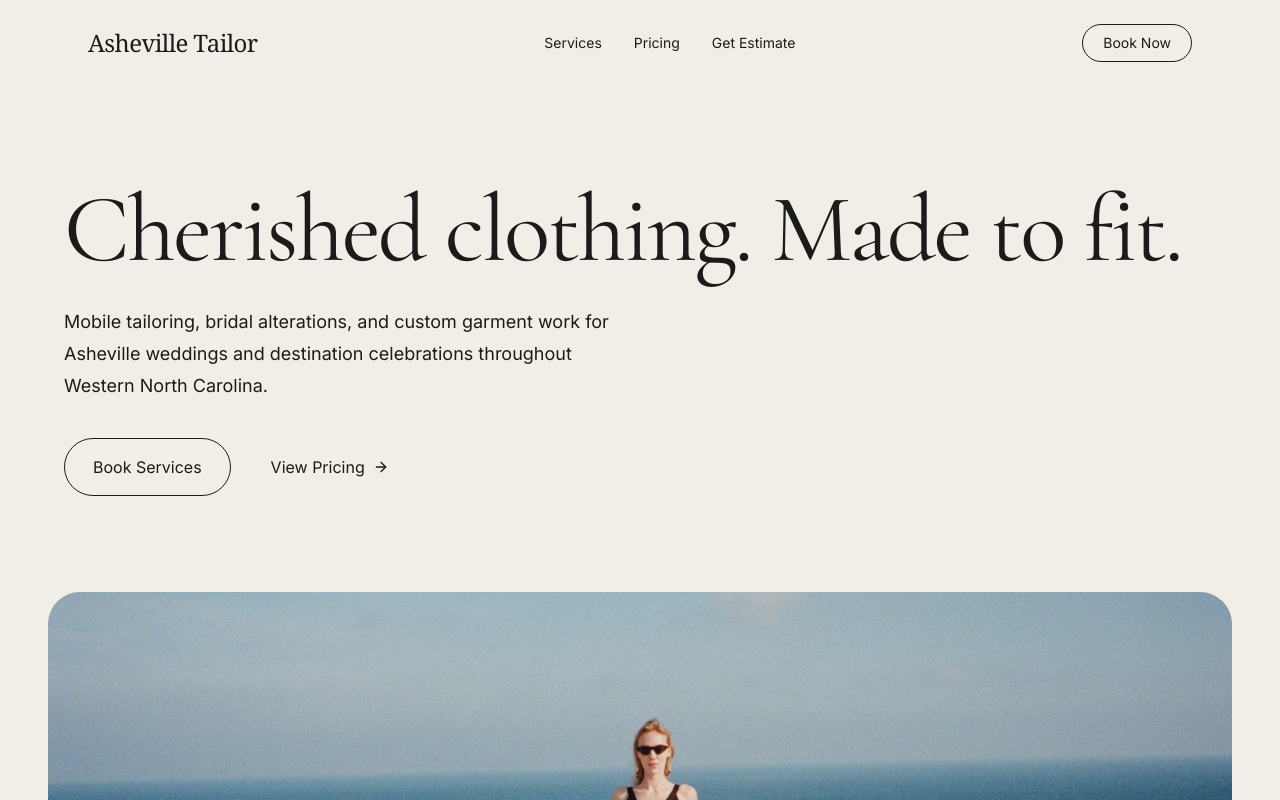
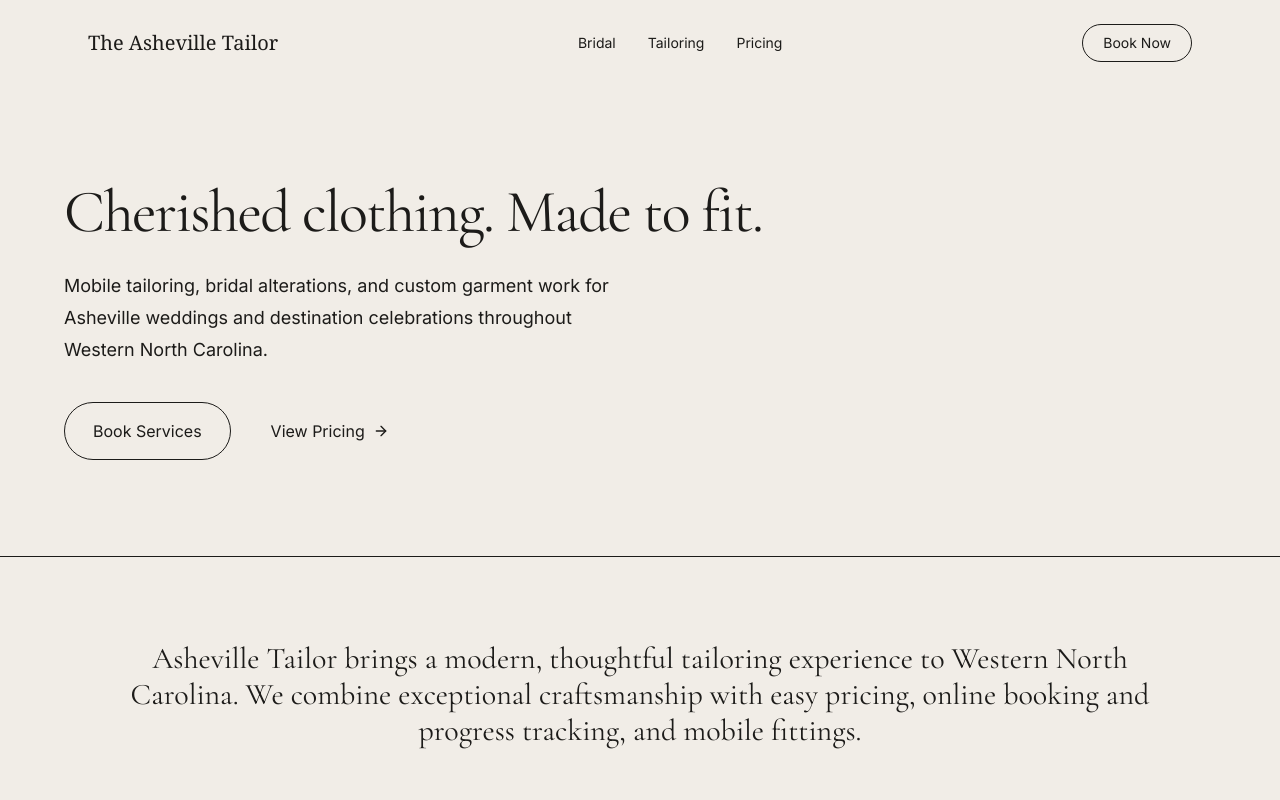
Before and after one commit to melissashayrobinson/asheville-tailor, a Next.js app: page / in a window 1280 px wide. Shown: the top 800 px of the page. Built offline with nearby package versions, Linux system fonts and the light colour scheme.

Commit message:
blue background

```diff
--- a/app/components/AlterationsList.tsx
+++ b/app/components/AlterationsList.tsx
@@ -1,10 +1,11 @@
 const alterationGroups = [
   {
-    title: "Alterations",
+    title: "Bridal Alterations",
     intro: "Wedding gowns, bridal separates, veils, and wedding-week adjustments.",
     items: [
       "Wedding dress hemming",
       "Bodice alterations",
+      "Bustle creation",
       "Strap shortening",
       "Sleeve adjustments",
       "Train shortening",
--- a/app/components/EstimateWizard.tsx
+++ b/app/components/EstimateWizard.tsx
@@ -80,7 +80,7 @@ export default function EstimateWizard() {
 };
 
   return (
-    <section id="estimate" className="bg-[#1c1b19] px-6 py-24 text-[#f5f2eb] lg:px-12">
+    <section id="estimate" className="bg-[#435fba] px-6 py-24 text-[#f5f2eb] lg:px-12">
 
       <div className="mx-auto max-w-6xl">
 
--- /dev/null
+++ b/app/components/GetStarted.tsx
@@ -0,0 +1,11 @@
+export default function GetStarted() {
+  return (
+
+      <section className="mx-auto max-w-3xl px-6 py-20 text-center" id="estimate">
+        <p className="text-center text-sm uppercase tracking-[0.3em] text-moss">Start here</p>
+        <h2 className="mt-4 mb-5 text-center font-serif text-5xl">Ready to get started?</h2>
+        <a className="rounded-full border border-ink px-5 py-2 text-sm hover:bg-ink hover:text-linen" href="#estimate">Book Services</a>
+      </section>
+
+  );
+}
--- a/app/components/Header.tsx
+++ b/app/components/Header.tsx
@@ -1,11 +1,11 @@
 export default function PricingSection() {
   return (
     <header className="mx-auto flex max-w-6xl items-center justify-between px-6 py-6">
-    <a className="font-serif text-2xl tracking-tight" href="/">Asheville Tailor</a>
+    <a className="font-serif text-xl" href="/">The Asheville Tailor</a>
     <nav className="hidden gap-8 text-sm md:flex">
-        <a href="/#services">Services</a>
-        <a href="/#pricing">Pricing</a>
-        <a href="/#estimate">Get Estimate</a>
+        <a href="/#services">Bridal</a>
+        <a href="/#services">Tailoring</a>
+        <a href="/#estimate">Pricing</a>
     </nav>
     <a className="rounded-full border border-ink px-5 py-2 text-sm hover:bg-ink hover:text-linen" href="/#estimate">Book Now</a>
     </header>
--- a/app/components/PricingSection.tsx
+++ b/app/components/PricingSection.tsx
@@ -5,7 +5,6 @@ const pricingGroups = [
       ["Pants/Jeans hem", "$25-$55"],
       ["Zipper replacement", "$35-$75"],
       ["Waist adjustment", "$45-$95"],
-      ["Sleeves", "$50-$125"],
       ["Jacket adjustments", "$75-$250"],
     ],
   },
@@ -13,10 +12,9 @@ const pricingGroups = [
     title: "Bridal + Formal",
     items: [
       ["Consultation", "$50"],
-      ["Bustle", "$95-$250"],
-      ["Simple dress alterations", "$350-$500"],
-      ["Moderate bridal alterations", "$500-$1,000"],
-      ["Complex bridal work", "$1,000+"],
+      ["Bustle", "$75-$250"],
+      ["Classic bridal alterations", "$150-$500"],
+      ["Complex rework", "500$-$1,000+"],
     ],
   },
   {
@@ -24,7 +22,6 @@ const pricingGroups = [
     items: [
       ["Mobile fitting", "$50+"],
       ["Priority turnaround", "+50%"],
-      ["Rush turnaround", "+100%"],
       ["Wedding emergency", "$350 minimum"],
     ],
   },
@@ -44,7 +41,7 @@ export default function PricingSection() {
           Final quotes are confirmed before work begins.
         </p>
 
-        <div className="grid gap-6 md:grid-cols-3">
+        <div className="grid gap-6 md:grid-cols-2">
           {pricingGroups.map((group) => (
             <div key={group.title} className="border border-stone-300/70 p-8">
               <h3 className="mb-8 text-3xl font-light">{group.title}</h3>
--- a/app/page.tsx
+++ b/app/page.tsx
@@ -2,27 +2,7 @@ import { ArrowRight, Calendar, Camera, MapPin, Sparkles } from 'lucide-react';
 import EstimateWizard from "./components/EstimateWizard";
 import PricingSection from "./components/PricingSection";
 import AlterationsList from "./components/AlterationsList";
-
-const tailoringPrices = [
-  ['Pants hem', '$35-55'],
-  ['Jeans hem', '$40-65'],
-  ['Skirt hem', '$45-95'],
-  ['Dress hem', '$75-175'],
-  ['Waist adjustment', '$45-95'],
-  ['Sleeve shortening', '$50-125'],
-  ['Jacket tailoring', '$75-250'],
-  ['Suit alterations', '$95-300']
-];
-
-const bridalPrices = [
-  ['Bridal consultation', '$50, credited toward work'],
-  ['Simple wedding dress alterations', '$250-500'],
-  ['Moderate wedding dress alterations', '$500-1,000'],
-  ['Complex bridal alterations', '$1,000+'],
-  ['Bustle', '$95-250'],
-  ['Wedding emergency service', 'Starting at $250']
-];
-
+import GetStarted from "./components/GetStarted";
 
 export default function Home() {
   return (
@@ -30,15 +10,22 @@ export default function Home() {
 
       <section className="px-6 py-16 md:py-24 lg:px-12">
         <div className="mx-auto max-w-6xl">
-          <h1 className="font-serif text-5xl leading-[1] tracking-tight md:text-8xl">Cherished clothing. Made&nbsp;to&nbsp;fit.</h1>
-          <p className="mt-7 max-w-xl text-lg leading-8 text-ink/75">Mobile tailoring, bridal alterations, and custom garment work for Asheville weddings and destination celebrations throughout Western North Carolina.</p>
+          <h1 className="font-serif text-5xl leading-[1] tracking-tight md:text-6xl">Cherished clothing. Made&nbsp;to&nbsp;fit.</h1>
+          <p className="mt-7 max-w-xl text-lg leading-8 text-ink/75">Mobile tailoring, bridal alterations, and custom garment work for Asheville weddings and destination celebrations throughout Western North Carolina. </p>
           <div className="mt-9 flex flex-col gap-3 sm:flex-row">
 
             <a className="inline-flex items-center justify-center rounded-full border border-ink px-7 py-4" href="#estimate">Book Services</a>
             <a className="inline-flex items-center justify-center rounded-full bg-ink px-7 py-4 text-linen" href="#pricing">View Pricing <ArrowRight className="ml-2 h-4 w-4" /></a>
           </div>
         </div>
+      </section>
 
+      <section className="border-y border-ink/10 bg-bone mb-10" id="services">
+        <div className="mx-auto grid max-w-6xl gap-6 px-6 py-14 md:grid-cols-1">
+            <div className="rounded-3xl bg-linen p-7 text-center">
+              <h2 className="font-serif text-3xl">Asheville Tailor brings a modern, thoughtful tailoring experience to Western North Carolina. We combine exceptional craftsmanship with easy pricing, online booking and progress tracking, and mobile fittings.</h2>
+            </div>
+        </div>
       </section>
 
       <section className="px-6 lg:px-12 pb-24">
@@ -53,8 +40,7 @@ export default function Home() {
 
           <div className="absolute bottom-0 left-0 p-10 lg:p-16">
             <p className="max-w-lg text-white text-lg leading-relaxed">
-              Modern fitting service for real life, wedding weeks,
-              and favorite pieces worth keeping.
+              Modern fitting service for real life, wedding weeks, and favorite pieces worth keeping.
             </p>
           </div>
         </div>
@@ -71,17 +57,14 @@ export default function Home() {
         </div>
       </section>
 
-      <AlterationsList />
 
       <EstimateWizard />
 
       <PricingSection />
 
-      <section className="mx-auto max-w-3xl px-6 py-20 text-center" id="estimate">
-        <p className="text-center text-sm uppercase tracking-[0.3em] text-moss">Start here</p>
-        <h2 className="mt-4 mb-5 text-center font-serif text-5xl">Ready to get started?</h2>
-        <a className="rounded-full border border-ink px-5 py-2 text-sm hover:bg-ink hover:text-linen" href="#estimate">Book Services</a>
-      </section>
+      <AlterationsList />
+
+      <GetStarted />
 
     </main>
   );
```
